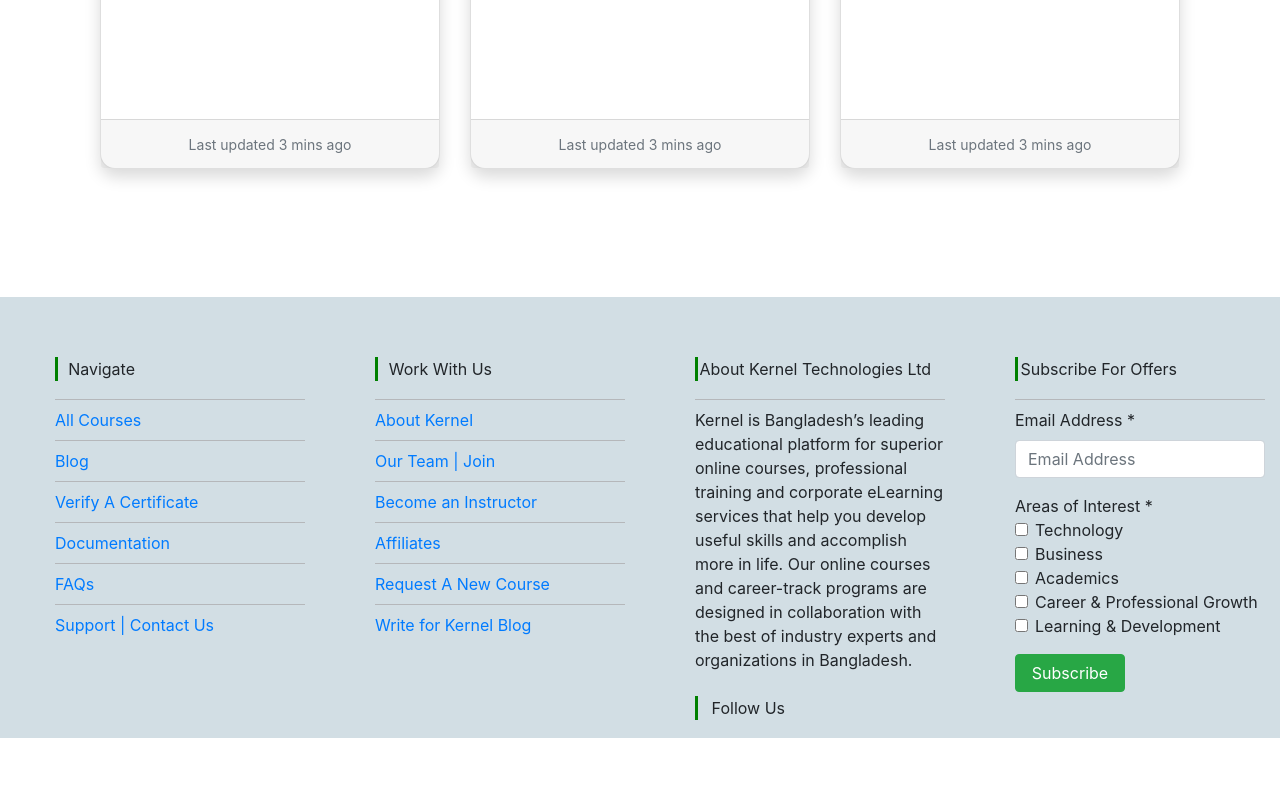
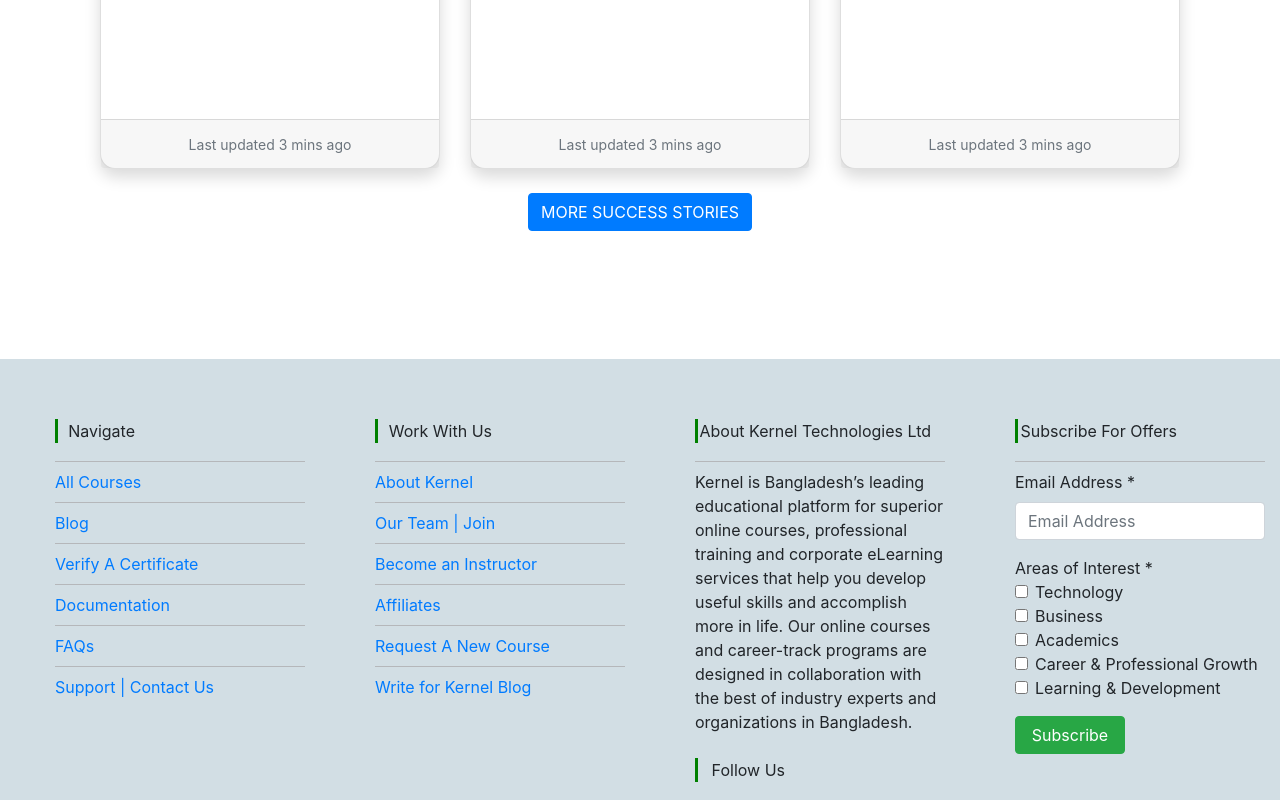
Before and after one commit to krnltech/coursebee-client, a Next.js app: page / in a window 1280 px wide. Shown: the part 3958-4758 px from the top of the page. Before the commit the page ends 4696 px from the top, so only its background shows below. Built offline with nearby package versions, Linux system fonts and the light colour scheme.

Commit message:
More Successstory button card added

```diff
--- a/components/success-stories/SuccessCard.js
+++ b/components/success-stories/SuccessCard.js
@@ -1,6 +1,7 @@
-import { Card, CardDeck } from "react-bootstrap";
+import { Card, CardDeck,Button } from "react-bootstrap";
 import { useState } from "react";
 import styles from "./successcard.module.css";
+
 const SuccessCard = () => {
   const cardStyle = {
     width: "20.75rem",
@@ -49,6 +50,9 @@ const SuccessCard = () => {
             </Card>
           ))}
         </CardDeck>
+        <div className={styles.successcardbutton}>
+          <Button variant="primary" className="mt-4">MORE SUCCESS STORIES</Button>
+        </div>
       </div>
     </>
   );
--- a/components/success-stories/successcard.module.css
+++ b/components/success-stories/successcard.module.css
@@ -7,3 +7,9 @@
     margin-right: auto;
     background: url(https://picsum.photos/50/50);
 }
+
+.successcardbutton {
+    display: flex;
+    justify-content: center;
+
+}
```
